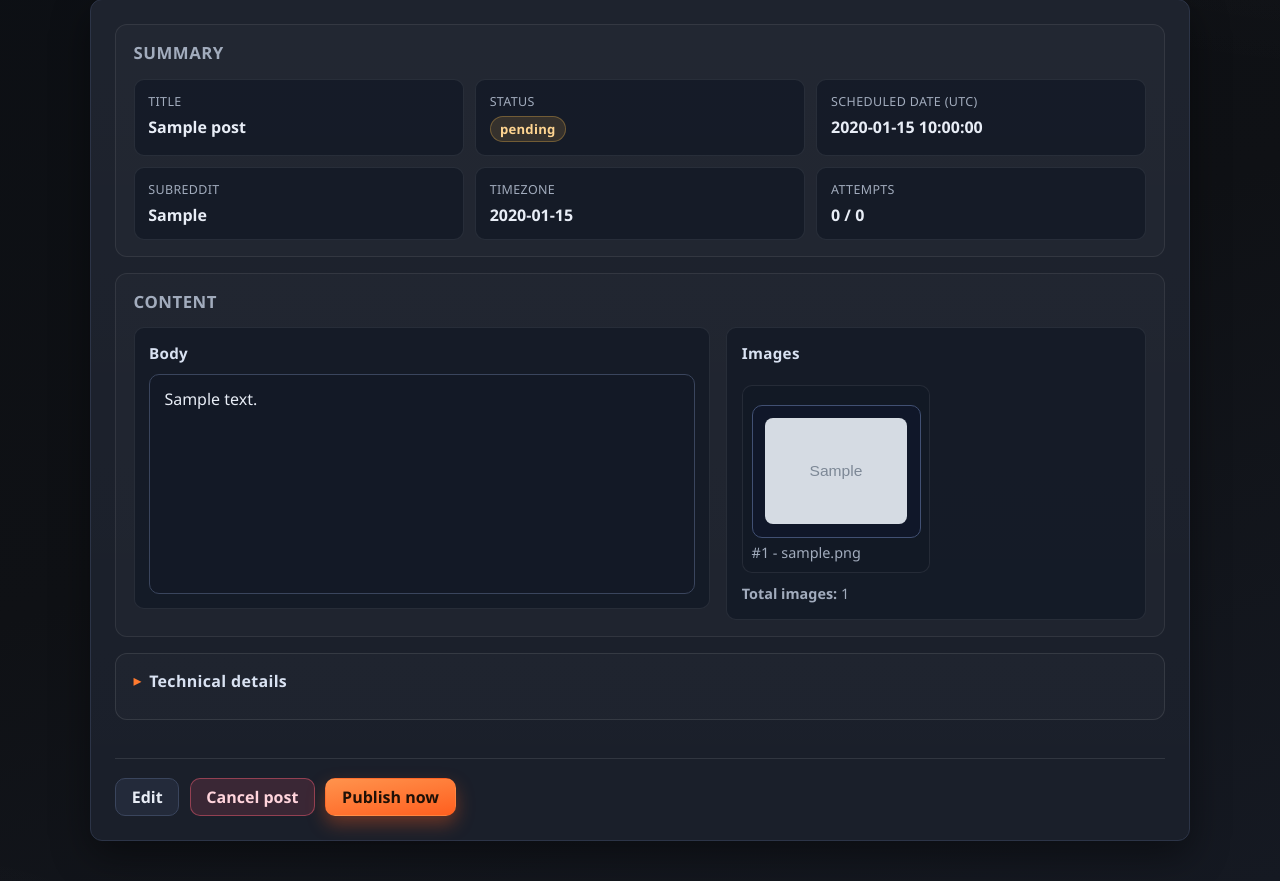
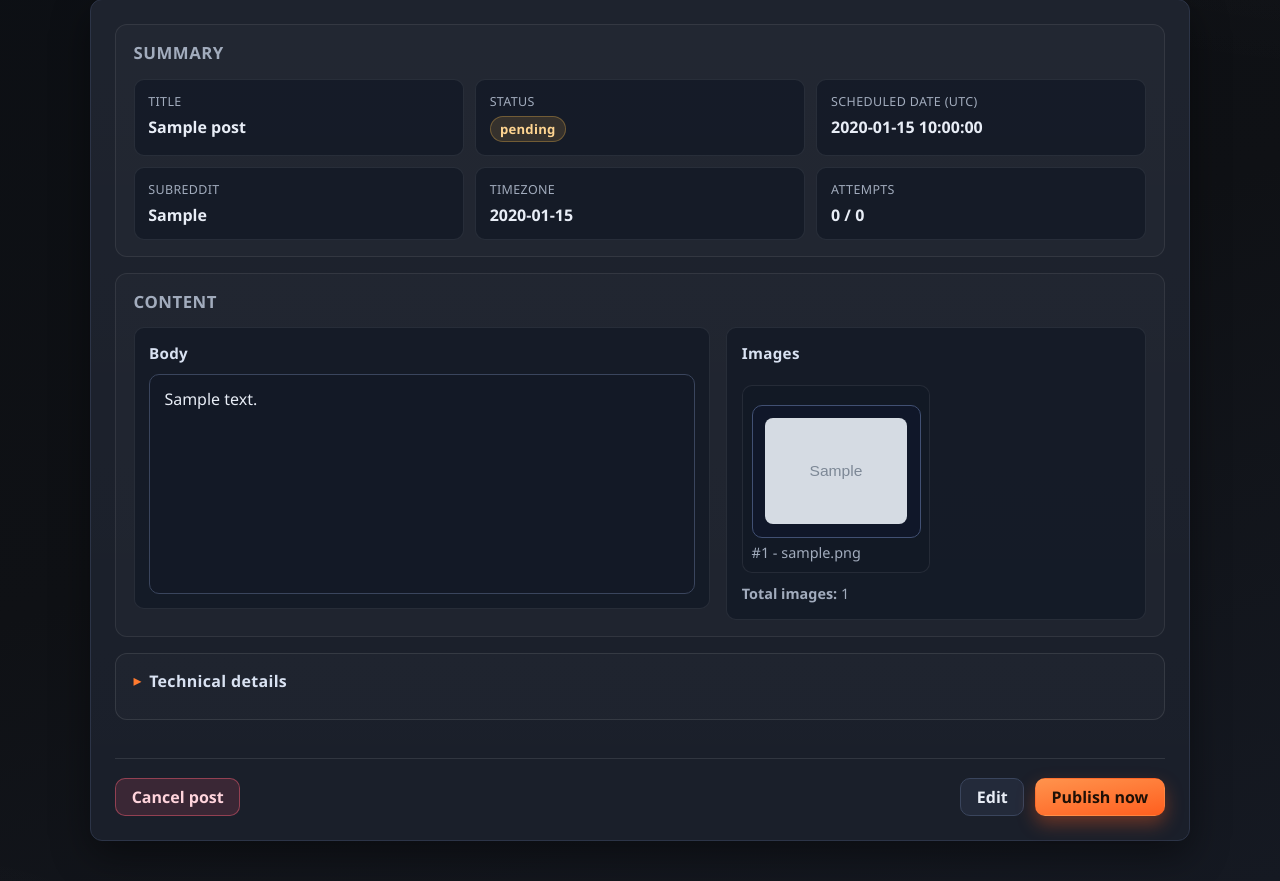
Before and after one commit to PolPuigdo/Reddit-Post-Scheduler, a Flask app: page /posts/1 in a window 1280 px wide. Shown: the part 160-1041 px from the top of the page. Run offline with Flask 3, Linux system fonts and the light colour scheme; tables that the repository leaves empty hold one stand-in row (values such as "Sample post"); grey boxes marked "Sample" are stand-in pictures.

Commit message:
post details buttons reorganization

```diff
--- a/app/static/css/styles.css
+++ b/app/static/css/styles.css
@@ -571,9 +571,20 @@ textarea {
     display: flex;
     gap: 0.65rem;
     flex-wrap: wrap;
+    align-items: center;
     margin-top: 1.35rem;
     padding-top: 1.2rem;
     border-top: 1px solid rgba(255, 255, 255, 0.1);
+}
+
+.detail-actions-group {
+    display: flex;
+    gap: 0.65rem;
+    flex-wrap: wrap;
+}
+
+.detail-actions-group-right {
+    margin-left: auto;
 }
 
 .detail-actions form {
@@ -849,6 +860,10 @@ textarea {
         align-items: stretch;
     }
 
+    .detail-actions-group-right {
+        margin-left: 0;
+    }
+
     .image-order-item {
         align-items: stretch;
         flex-direction: column;
--- a/app/web/templates/post_detail.html
+++ b/app/web/templates/post_detail.html
@@ -136,21 +136,26 @@
             </details>
 
             {% if post.status == "pending" %}
-                <div class="detail-actions">
-                    <a class="btn btn-secondary" href="/posts/{{ post.id }}/edit">Edit</a>
-
+                <div class="detail-actions detail-actions-split">
+                    <div class="detail-actions-group detail-actions-group-left">
                         <form method="post" action="/posts/{{ post.id }}/cancel">
                             <button class="btn btn-danger" type="submit">Cancel post</button>
                         </form>
+                    </div>
+
+                    <div class="detail-actions-group detail-actions-group-right">
+                        <a class="btn btn-secondary" href="/posts/{{ post.id }}/edit">Edit</a>
 
                         <form method="post" action="/posts/{{ post.id }}/publish-now">
                             <button class="btn btn-primary" type="submit">Publish now</button>
                         </form>
                     </div>
+                </div>
             {% endif %}
 
             {% if post.status == "cancelled" %}
                 <div class="detail-actions">
+                    <div class="detail-actions-group detail-actions-group-left">
                         <form
                             method="post"
                             action="/posts/{{ post.id }}/delete"
@@ -159,6 +164,7 @@
                             <button class="btn btn-danger" type="submit">Delete schedule</button>
                         </form>
                     </div>
+                </div>
             {% endif %}
         </section>
     </main>
```
Lines whose indentation alone changed are shown as unchanged.
